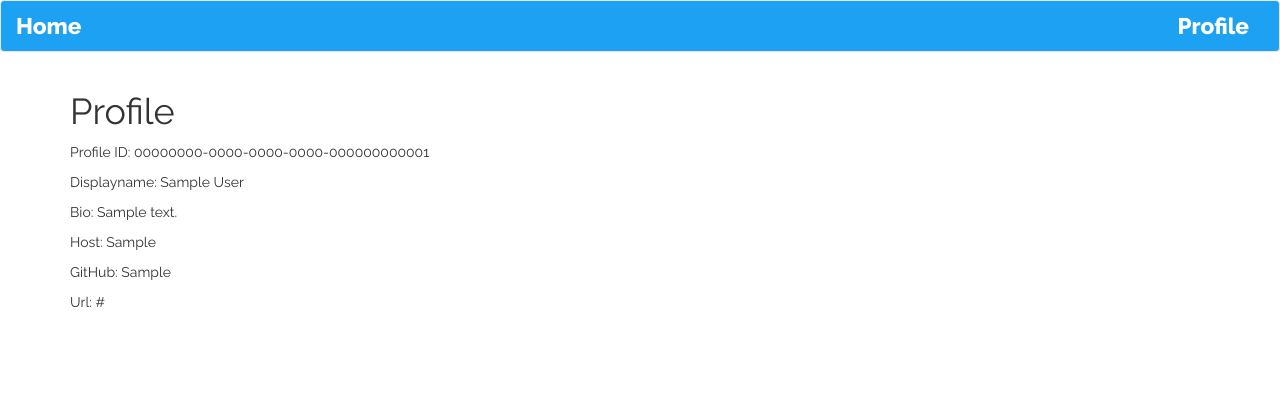
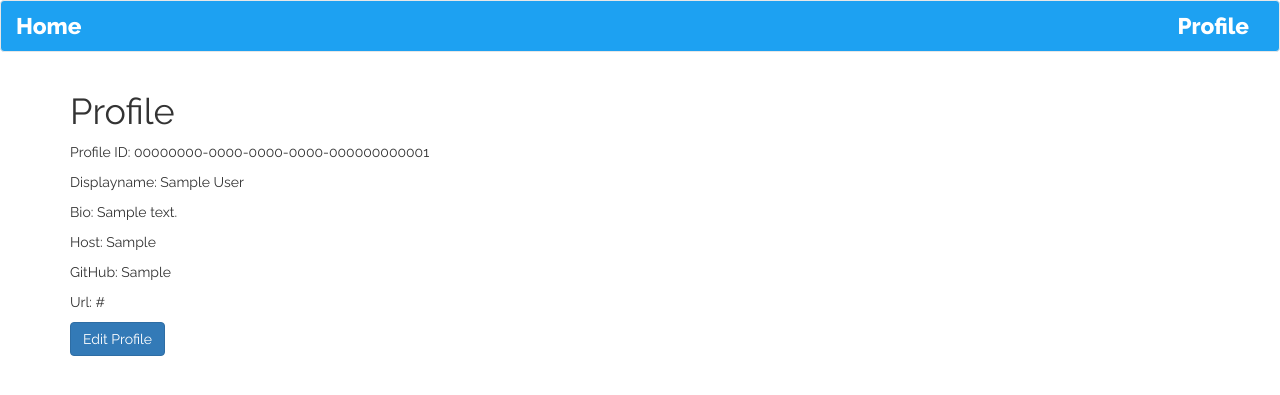
Before and after one commit to cmput404w19-project/group-project, a Django app: page /accounts/profile/ in a window 1280 px wide. Shown: the top 395 px of the page. Run offline with Django 3.2, Linux system fonts and the light colour scheme; a user stored in the database is signed in; tables that the repository leaves empty hold one stand-in row (values such as "Sample post"); some libraries are stand-ins or nearby versions.

Commit message:
add a edit profile button

```diff
--- a/templates/profile.html
+++ b/templates/profile.html
@@ -11,5 +11,6 @@
 	<p> Host:  {{ userprofile.host }}</p>
 	<p> GitHub:  {{ userprofile.github }}</p>
 	<p> Url:  {{ userprofile.url }}</p>
+	<a class="btn btn-primary" href="/accounts/profile/edit">Edit Profile</a>
 </div>
 {% endblock %}
```
Also changed, not shown: 1 other file.
